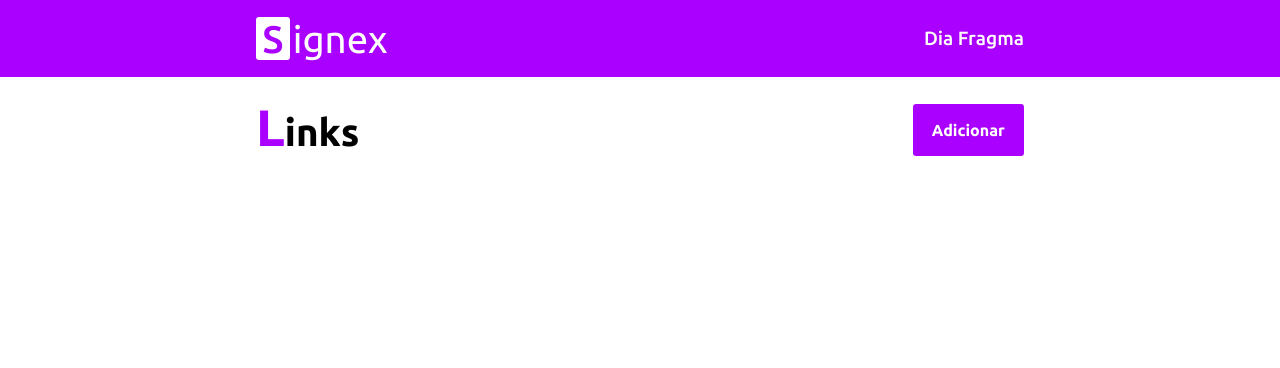
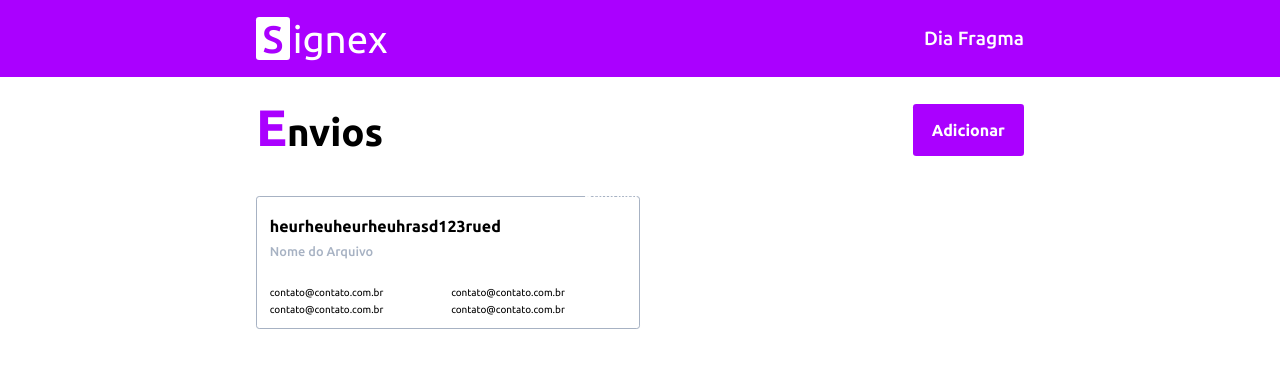
Before and after one commit to SpotifaiI/signex-web, a React (Vite) app: page / in a window 1280 px wide. Shown: the top 368 px of the page. Built offline with nearby package versions, Linux system fonts and the light colour scheme.

Commit message:
feat: add sign item do home

```diff
--- a/src/screens/Home.tsx
+++ b/src/screens/Home.tsx
@@ -3,15 +3,37 @@ import { Title } from '../components/Title.tsx';
 import { ActionButton } from '../components/ActionButton.tsx';
 
 export function Home() {
+  function onDeleteHandler() {
+    confirm('Confirma a exclusão do envio selecionado?');
+  }
+
   return (
     <div id="home-screen">
       <header>
-        <Title>Links</Title>
+        <Title>Envios</Title>
 
         <ActionButton onClick={() => {}}>
           Adicionar
         </ActionButton>
       </header>
+
+      <div className="sign-list">
+        <section className="sign-item">
+          <div>
+            <span>heurheuheurheuhrasd123rued</span>
+            <span>Nome do Arquivo</span>
+          </div>
+
+          <button type="button" onClick={onDeleteHandler}>Remover</button>
+
+          <div>
+            <span className="signed">contato@contato.com.br</span>
+            <span className="signed">contato@contato.com.br</span>
+            <span>contato@contato.com.br</span>
+            <span>contato@contato.com.br</span>
+          </div>
+        </section>
+      </div>
     </div>
   );
 }
--- a/src/styles/screens/Home.css
+++ b/src/styles/screens/Home.css
@@ -3,3 +3,74 @@
     justify-content: space-between;
     align-items: center;
 }
+
+#home-screen .sign-list {
+    display: grid;
+    grid-template-columns: 1fr;
+    margin: 2.4rem 0;
+}
+
+#home-screen .sign-list .sign-item {
+    width: 100%;
+    display: flex;
+    flex-direction: column;
+    border: .1rem solid var(--color-dark);
+    border-radius: .2rem;
+    padding: .8rem;
+    gap: 1.6rem;
+    position: relative;
+}
+
+#home-screen .sign-list .sign-item > button {
+    position: absolute;
+    right: 0;
+    top: 0;
+    background-color: var(--color-danger);
+    color: var(--color-lighter);
+    transform: translate(10%, -50%);
+    border: 0;
+    border-radius: .2rem;
+    padding: .2rem .4rem;
+    font-weight: 500;
+    transition: .3s;
+    cursor: pointer;
+}
+
+#home-screen .sign-list .sign-item > button:hover {
+    opacity: .8;
+}
+
+#home-screen .sign-list .sign-item div:first-child {
+    display: flex;
+    flex-direction: column;
+}
+
+#home-screen .sign-list .sign-item div:first-child span:first-child {
+    font-weight: 700;
+    font-size: 1rem;
+    line-height: 2rem;
+    color: var(--color-darker);
+}
+
+#home-screen .sign-list .sign-item div:first-child span:last-child {
+    font-weight: 500;
+    font-size: .8rem;
+    line-height: 1.2rem;
+    color: var(--color-dark);
+}
+
+#home-screen .sign-list .sign-item div:last-child {
+    display: grid;
+    grid-template-columns: repeat(2, 1fr);
+    gap: .4rem;
+}
+
+#home-screen .sign-list .sign-item .signed {
+    color: var(--color-success);
+}
+
+@media (min-width: 768px) {
+    #home-screen .sign-list {
+        grid-template-columns: repeat(2, 1fr);
+    }
+}
```
